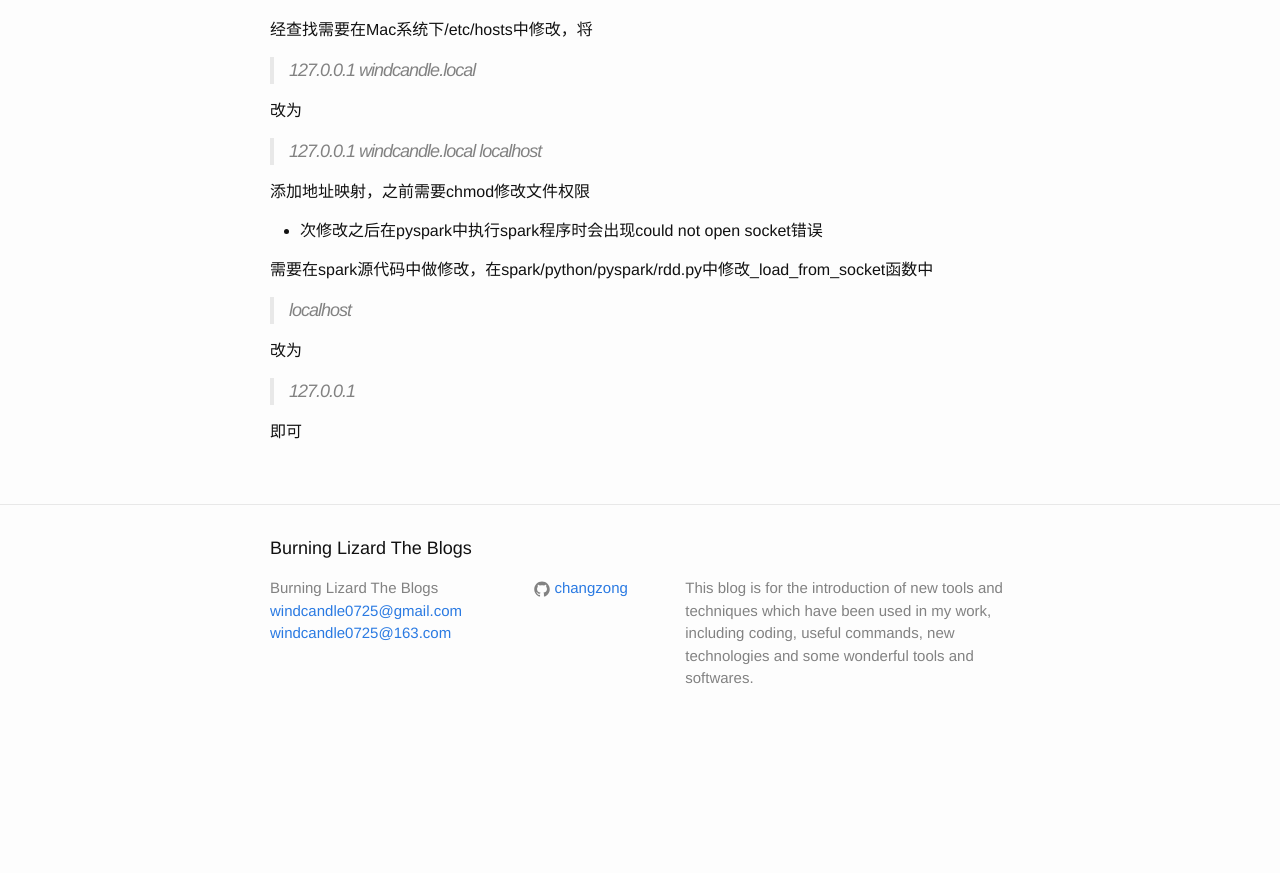
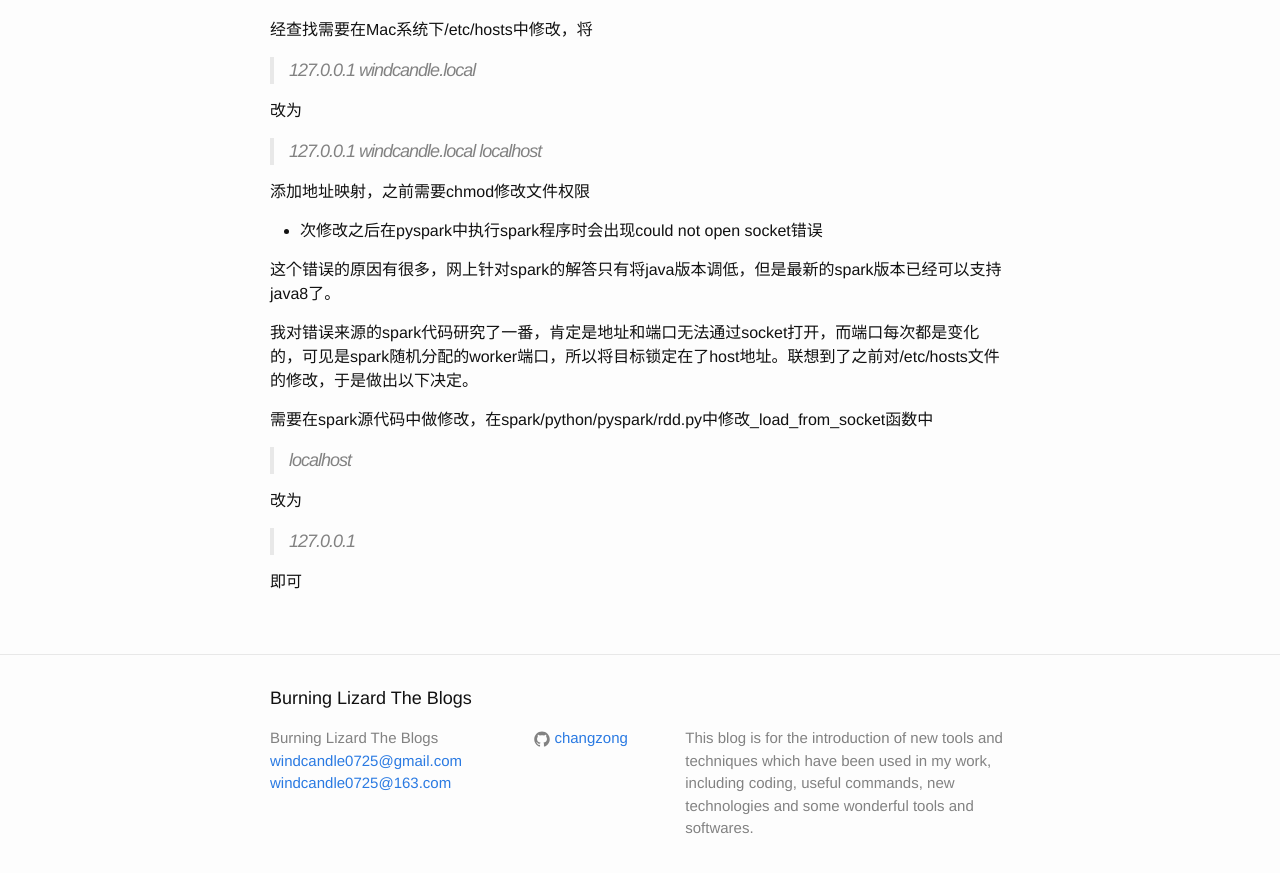
Before and after one commit to changzong/blog, a Jekyll site: the page built from _posts/2015-12-29-Spark-config-host-mapping.markdown, in a window 1280 px wide and 900 px high, scrolled down 1031 px. Shown: the top 873 px of the window. Built offline with Jekyll 4.4.1, drawn with Linux system fonts in a browser that asks for light colours; before the commit the page ends 1781 px from its top, so only the background shows below that.

Commit message:
Changed content

```diff
--- a/_posts/2015-12-29-Spark-config-host-mapping.markdown
+++ b/_posts/2015-12-29-Spark-config-host-mapping.markdown
@@ -57,6 +57,10 @@ hadoop的环境变量要添加进PATH中
 
 * 次修改之后在pyspark中执行spark程序时会出现could not open socket错误
 
+这个错误的原因有很多，网上针对spark的解答只有将java版本调低，但是最新的spark版本已经可以支持java8了。
+
+我对错误来源的spark代码研究了一番，肯定是地址和端口无法通过socket打开，而端口每次都是变化的，可见是spark随机分配的worker端口，所以将目标锁定在了host地址。联想到了之前对/etc/hosts文件的修改，于是做出以下决定。
+
 需要在spark源代码中做修改，在spark/python/pyspark/rdd.py中修改_load_from_socket函数中
 
 > localhost
```
